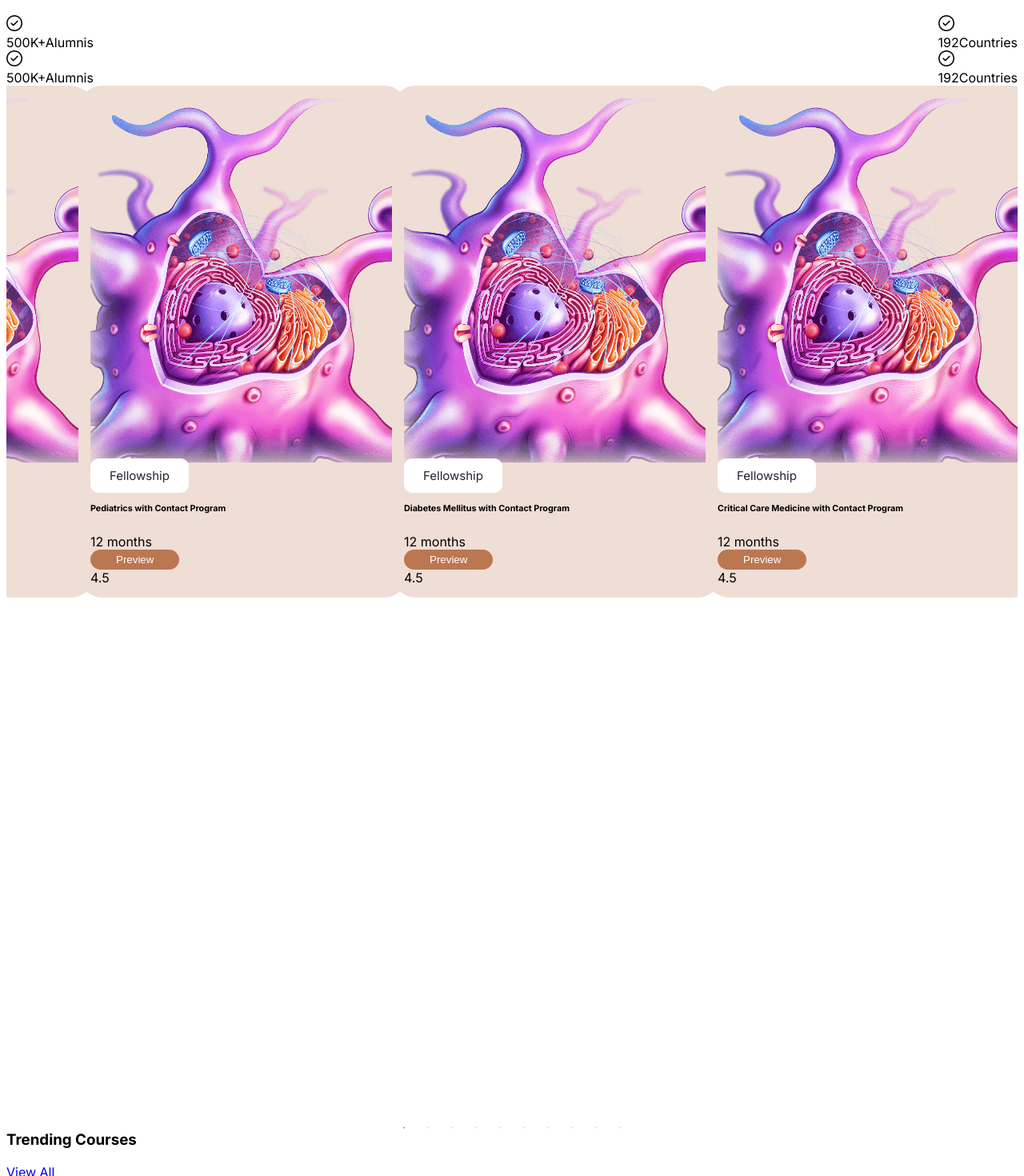
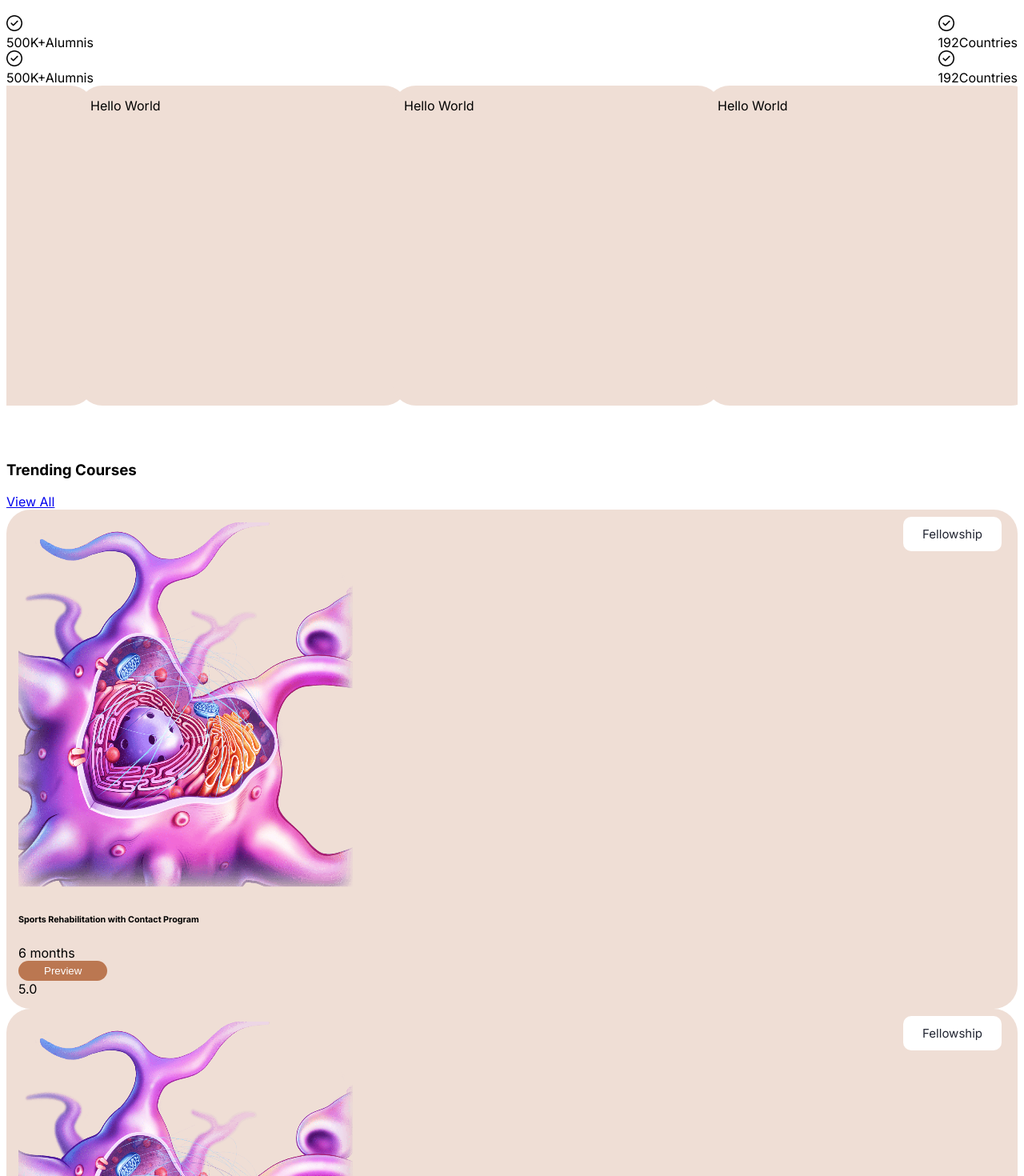
Before and after one commit to Atharv1848/medavapp, a Next.js app: page /HomePage/HomePageLanding in a window 1280 px wide. Shown: the part 180-1650 px from the top of the page at 80% size. Built offline with nearby package versions, Linux system fonts and the light colour scheme.

Commit message:
updated content slider

```diff
--- a/pages/CourseDetail/CousreDetail.tsx
+++ b/pages/CourseDetail/CousreDetail.tsx
@@ -1,4 +1,5 @@
 import React from "react";
+import "bootstrap/dist/css/bootstrap.min.css";
 import Image from "next/image";
 import Modal1 from "../Modal1/Modal1";
 import Modal2 from "../Modal2/Modal2";
--- a/pages/Courses/Courses.tsx
+++ /dev/null
@@ -1,54 +0,0 @@
-import "./style.scss";
-import { LandingHomePage } from "../language/English";
-import Nav from "react-bootstrap/Nav";
-import { Row, Col } from "react-bootstrap";
-import Image from "next/image";
-import ImageCourse from "../assets/images/neurological.png";
-import Button from "react-bootstrap/Button";
-
-const Course = () => {
-  return (
-    <div className="course">
-      <div className="d-flex align-items-center justify-content-between">
-        <h3>{LandingHomePage["courses"]}</h3>
-        <Nav.Link eventKey="link-1">View All</Nav.Link>
-      </div>
-      <div className="course-list mb-4">
-        <Row className="mt-4 ">
-          {LandingHomePage["previewCards"].map((item,index) => {
-            return(
-            <Col lg={4} className="mb-4" key={index+1}>
-              <div className="box-one course-box">
-                <div className="card-top">
-                  <div className="course-image">
-                    <Image
-                      src={ImageCourse}
-                      alt="Picture of the author"
-                      className="img-fluid"
-                    />
-                  </div>
-                  <div className="badge-position">
-                    <span className="badge">{item.courseType}</span>
-                  </div>
-                </div>
-                <div className="mt-3">
-                  <h6>{item.Title}</h6>
-                  <div className="text-end">
-                    <span>{item.months}</span>
-                  </div>
-                  <div className="d-flex align-items-center justify-content-between">
-                    <div>
-                      <Button className="preview-btn btn-one">{item.button}</Button>
-                    </div>
-                    <div>{item.Rating}</div>
-                  </div>
-                </div>
-              </div>
-            </Col>)})}
-        </Row>
-      </div>
-    </div>
-  );
-};
-
-export default Course;
--- /dev/null
+++ b/pages/CoursesLanding/Course.jsx
@@ -0,0 +1,36 @@
+import Image from "next/image";
+import ImageCourse from "../assets/images/neurological.png";
+import Button from "react-bootstrap/Button";
+
+function Course({item}) {
+    return (
+        <div className="box-one course-box">
+        <div className="card-top">
+          <div className="course-image">
+            <Image
+              src={ImageCourse}
+              alt="Picture of the author"
+              className="img-fluid"
+            />
+          </div>
+          <div className="badge-position">
+            <span className="badge">{item.courseType}</span>
+          </div>
+        </div>
+        <div className="mt-3">
+          <h6>{item.Title}</h6>
+          <div className="text-end">
+            <span>{item.months}</span>
+          </div>
+          <div className="d-flex align-items-center justify-content-between">
+            <div>
+              <Button className="preview-btn btn-one">{item.button}</Button>
+            </div>
+            <div>{item.Rating}</div>
+          </div>
+        </div>
+      </div>
+    );
+}
+
+export default Course;
--- /dev/null
+++ b/pages/CoursesLanding/CoursesLanding.tsx
@@ -0,0 +1,30 @@
+import "./style.scss";
+import { LandingHomePage } from "../language/English";
+import Nav from "react-bootstrap/Nav";
+import { Row, Col } from "react-bootstrap";
+import Image from "next/image";
+import ImageCourse from "../assets/images/neurological.png";
+import Button from "react-bootstrap/Button";
+import Course from "./Course";
+
+const CoursesLanding = () => {
+  return (
+    <div className="course">
+      <div className="d-flex align-items-center justify-content-between">
+        <h3>{LandingHomePage["courses"]}</h3>
+        <Nav.Link eventKey="link-1">View All</Nav.Link>
+      </div>
+      <div className="course-list mb-4">
+        <Row className="mt-4 ">
+          {LandingHomePage["previewCards"].map((item,index) => {
+            return(
+            <Col lg={4} className="mb-4" key={index+1}>
+             <Course item={item} />
+            </Col>)})}
+        </Row>
+      </div>
+    </div>
+  );
+};
+
+export default CoursesLanding;
--- a/pages/HomePage/HomePageLanding.tsx
+++ b/pages/HomePage/HomePageLanding.tsx
@@ -4,7 +4,7 @@ import "./style.scss";
 import "../../pages/assets/css/main.scss";
 import { LandingHomePage } from "../language/English";
 import { Container, Row, Col } from "react-bootstrap";
-import Course from "../Courses/Courses";
+import Course from "../CoursesLanding/CoursesLanding";
 import { useRouter } from "next/navigation";
 import Nav from "react-bootstrap/Nav";
 import SlickSlider from "../slickSlider/slickSlider"
--- a/pages/layout.tsx
+++ b/pages/layout.tsx
@@ -1,6 +1,7 @@
 import './globals.css'
 import { Inter } from 'next/font/google';
 import Document, { Html, Head, Main, NextScript } from "next/document";
+
 
 const inter = Inter({ subsets: ['latin'] })
 
--- a/pages/slickSlider/slick.css
+++ b/pages/slickSlider/slick.css
@@ -1,4 +1,8 @@
 /* Slider */
+.min-height450{
+    min-height: 450px;
+    max-height: 450px;
+}
 .slick-slider
 {
     position: relative;
--- a/pages/slickSlider/slickSlider.tsx
+++ b/pages/slickSlider/slickSlider.tsx
@@ -6,6 +6,7 @@ import { Button } from "react-bootstrap";
 import ImageCourse from "../assets/images/neurological.png";
 import Image from "next/image";
 import { LandingHomePage } from "../language/English";
+import Course from "../CoursesLanding/CoursesLanding";
 
 const SlickSlider = ({ routing }: any) => {
   const Settings = {
@@ -19,10 +20,13 @@ const SlickSlider = ({ routing }: any) => {
   };
   return (
     <>
+    <div className="min-height450">
       <Slider {...Settings}>
         {LandingHomePage["SliderCards"].map((item) => {
           return (
             <div className="box-one course-box">
+              Hello World
+{/*
               <div className="card-top">
                 <div className="course-image">
                   <Image
@@ -48,11 +52,12 @@ const SlickSlider = ({ routing }: any) => {
                   </div>
                   <div>{item.Rating}</div>
                 </div>
-              </div>
+              </div> */}
             </div>
           );
         })}
       </Slider>
+      </div>
     </>
   );
 };
```
Also changed, not shown: pages/CoursesLanding/style.scss (renamed from pages/Courses/style.scss).
